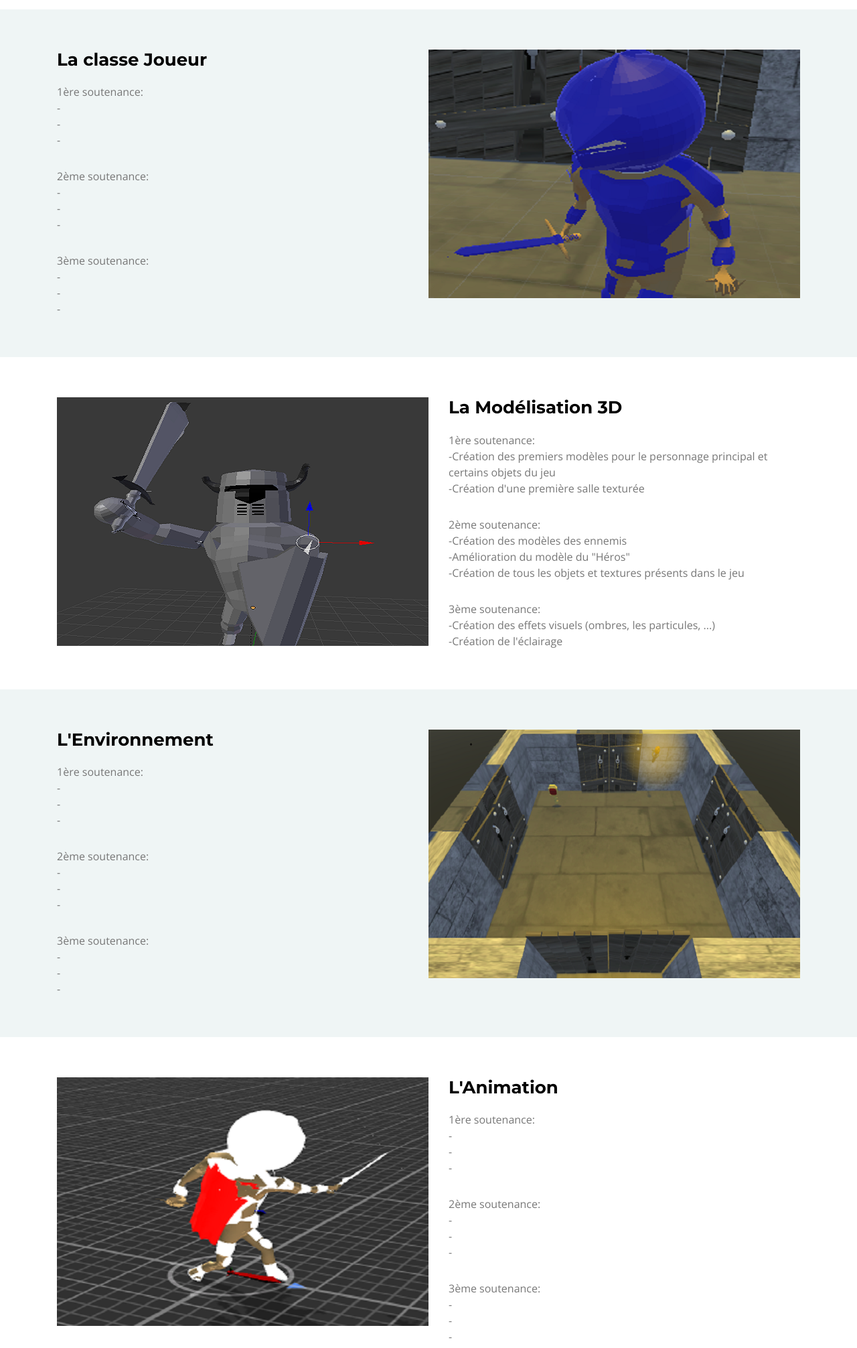
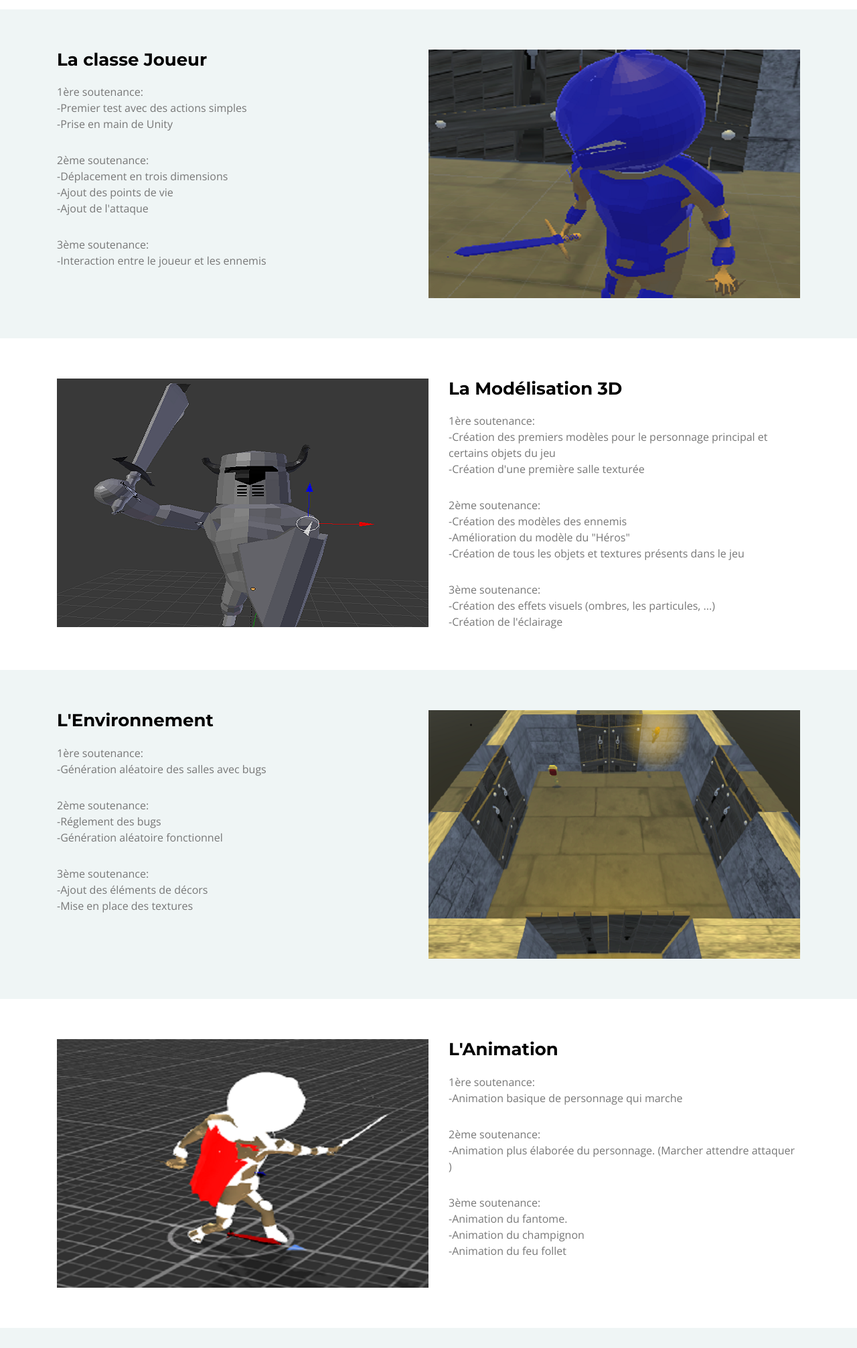
Before and after one commit to W0L0L0/site-le-dernier-donjon, a plain HTML site: page index.html in a window 1280 px wide. Shown: the part 3600-5612 px from the top of the page at 67% size. Drawn offline with nearby package versions, Linux system fonts and the light colour scheme; files whose address does not match are found by name.

Commit message:
new html

```diff
--- a/index.html
+++ b/index.html
@@ -268,17 +268,14 @@
               <div class="wow fadeInLeft">
                 <h2>La classe Joueur</h2>
                 <p>1ère soutenance: <br>
-                  - <br>
-                  - <br>
-                  - </p>
+                  -Premier test avec des actions simples <br>
+                  -Prise en main de Unity</p>
                   <p>2ème soutenance:<br>
-                  - <br>
-                  - <br>
-                  - </p>
+                  -Déplacement en trois dimensions <br>
+                  -Ajout des points de vie <br>
+                  -Ajout de l'attaque </p>
                   <p>3ème soutenance:<br>
-                  - <br>
-                  - <br>
-                  - </p>
+                  -Interaction entre le joueur et les ennemis </p>
               </div>
             </div>
           </div>
@@ -318,17 +315,13 @@
               <div class="wow fadeInLeft">
                 <h2>L'Environnement</h2>
                 <p>1ère soutenance: <br>
-                  - <br>
-                  - <br>
-                  - </p>
+                  -Génération aléatoire des salles avec bugs</p>
                   <p>2ème soutenance:<br>
-                  - <br>
-                  - <br>
-                  - </p>
+                  -Réglement des bugs <br>
+                  -Génération aléatoire fonctionnel</p>
                   <p>3ème soutenance:<br>
-                  - <br>
-                  - <br>
-                  - </p>
+                  -Ajout des éléments de décors <br>
+                  -Mise en place des textures</p>
               </div>
             </div>
           </div>
@@ -344,17 +337,13 @@
               <div class="wow fadeInRight">
                 <h2>L'Animation</h2>
                 <p>1ère soutenance: <br>
-                  - <br>
-                  - <br>
-                  - </p>
+                  -Animation basique de personnage qui marche</p>
                   <p>2ème soutenance:<br>
-                  - <br>
-                  - <br>
-                  - </p>
+                  -Animation plus élaborée du personnage. (Marcher attendre attaquer )</p>
                   <p>3ème soutenance:<br>
-                  - <br>
-                  - <br>
-                  - </p>
+                  -Animation du fantome. <br>
+                  -Animation du champignon<br>
+                  -Animation du feu follet </p>
               </div>
             </div>
           </div>
```
